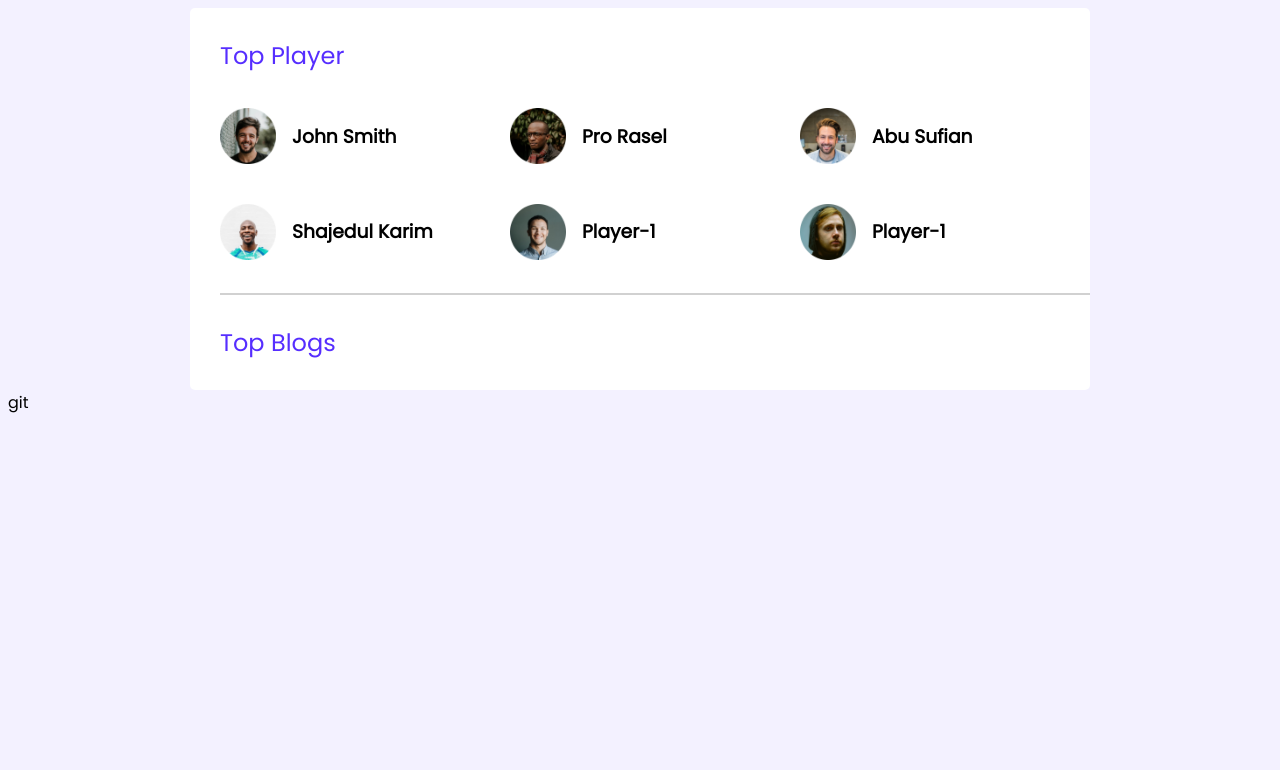
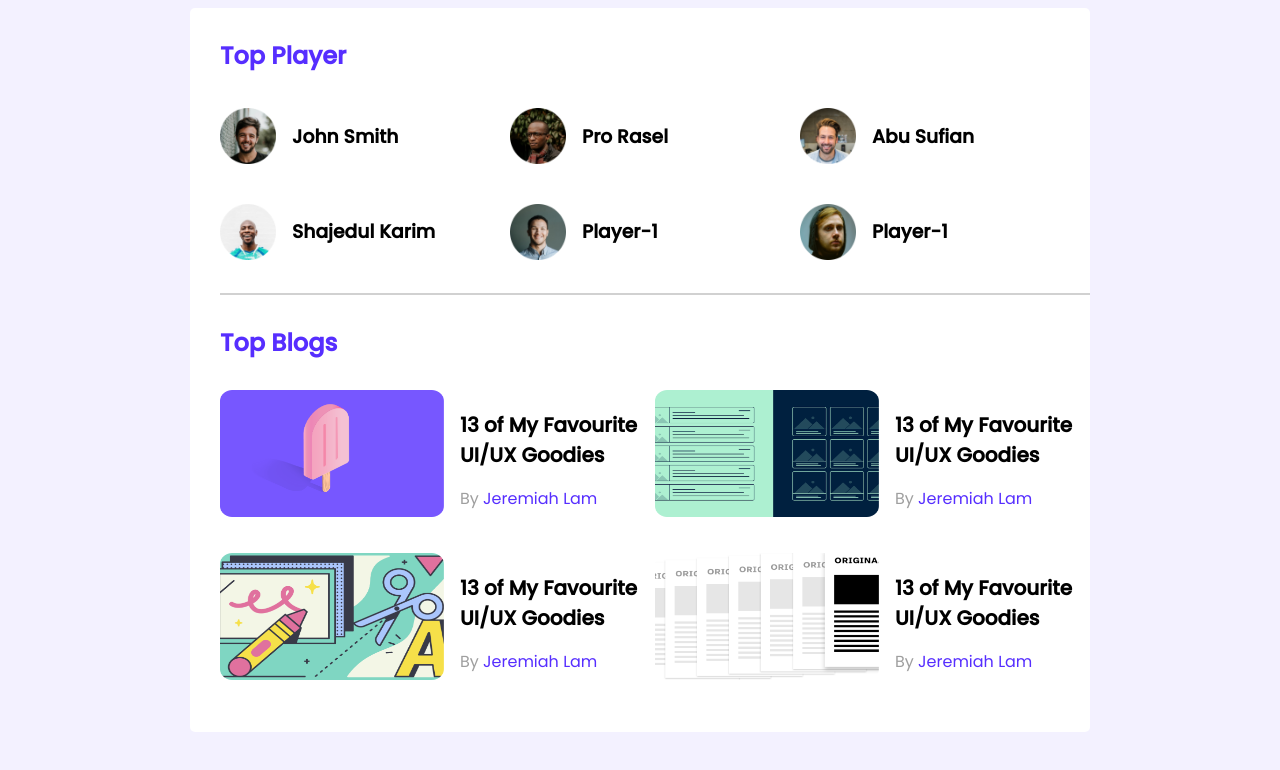
Before and after one commit to israttuli/leaderboard, a plain HTML site: page index.html in a window 1280 px wide. Drawn offline with Linux system fonts and the light colour scheme.

Commit message:
top blogs added

```diff
--- a/index.html
+++ b/index.html
@@ -6,7 +6,7 @@
     <meta name="viewport" content="width=device-width, initial-scale=1.0">
     <link rel="preconnect" href="https://fonts.googleapis.com">
     <link rel="preconnect" href="https://fonts.gstatic.com" crossorigin>
-    <link href="https://fonts.googleapis.com/css2?family=Open+Sans&family=Poppins&family=Roboto+Mono&family=Work+Sans&display=swap" rel="stylesheet">
+    <link href="https://fonts.googleapis.com/css2?family=Open+Sans&family=Poppins:wght@400;500&family=Roboto+Mono&family=Work+Sans&display=swap" rel="stylesheet">
     <title>Leader Board</title>
     <link rel="stylesheet" href="styles/style.css">
 </head>
@@ -52,8 +52,46 @@
             <hr>
             <div class="top-blogs">
                 <h2 class='title'>Top Blogs</h2>
+                <div class="blogs">
+                    <article class="blog">
+                        <div class="thumbnil">
+                            <img src="images/blogs/blog-1.png" alt="">
+                        </div>
+                        <div class="blog-info">
+                            <h3 class="blog-title">13 of My Favourite UI/UX Goodies</h3>
+                            <p class="blog-author">By <a href="">Jeremiah Lam</a></p>
+                        </div>
+                    </article>
+                    <article class="blog">
+                        <div class="thumbnil">
+                            <img src="images/blogs/blog-2.png" alt="">
+                        </div>
+                        <div class="blog-info">
+                            <h3 class="blog-title">13 of My Favourite UI/UX Goodies</h3>
+                            <p class="blog-author">By <a href="">Jeremiah Lam</a></p>
+                        </div>
+                    </article>
+                    <article class="blog">
+                        <div class="thumbnil">
+                            <img src="images/blogs/blog-3.png" alt="">
+                        </div>
+                        <div class="blog-info">
+                            <h3 class="blog-title">13 of My Favourite UI/UX Goodies</h3>
+                            <p class="blog-author">By <a href="">Jeremiah Lam</a></p>
+                        </div>
+                    </article>
+                    <article class="blog">
+                        <div class="thumbnil">
+                            <img src="images/blogs/blog-4.png" alt="">
+                        </div>
+                        <div class="blog-info">
+                            <h3 class="blog-title">13 of My Favourite UI/UX Goodies</h3>
+                            <p class="blog-author">By <a href="">Jeremiah Lam</a></p>
+                        </div>
+                    </article>
+                </div>
             </div>
         </section>
-    </main>git
+    </main>
 </body>
 </html>
--- a/styles/style.css
+++ b/styles/style.css
@@ -23,17 +23,19 @@ main {
 
 .title {
     color: #562EFF;
-    font-weight: 500;
     font-size: 24px;
-    margin:30px 0;
+    margin: 30px 0;
 }
 
-hr{
+hr {
     border: 1px solid #D1D1D1;
 }
-.top-players{
+
+/* Top players styles */
+.top-players {
     margin-bottom: 28px;
 }
+
 .players {
     display: grid;
     grid-template-columns: repeat(3, 1fr);
@@ -50,3 +52,38 @@ hr{
     width: 56px;
     height: 56px;
 }
+
+/* Top blog styles */
+
+.blogs {
+    display: grid;
+    grid-template-columns: repeat(2, 1fr);
+    grid-row-gap: 26px;
+    padding-bottom: 42px;
+}
+
+.thumbnil img {
+    width: 224px;
+    height: 127px;
+}
+
+.blog {
+    display: flex;
+    gap: 16px;
+}
+
+.blog-title {
+    font-size: 20px;
+    margin-bottom: 6px;
+}
+
+.blog-author {
+    font-weight: 400;
+    font-size: 16px;
+    color: #9F9F9F;
+}
+
+.blog-author a {
+    text-decoration: none;
+    color: #562EFF;
+}
```
